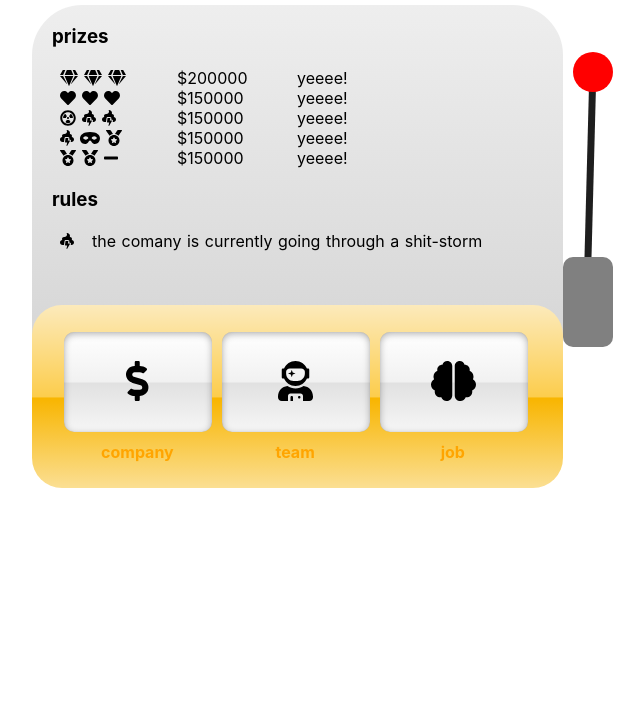
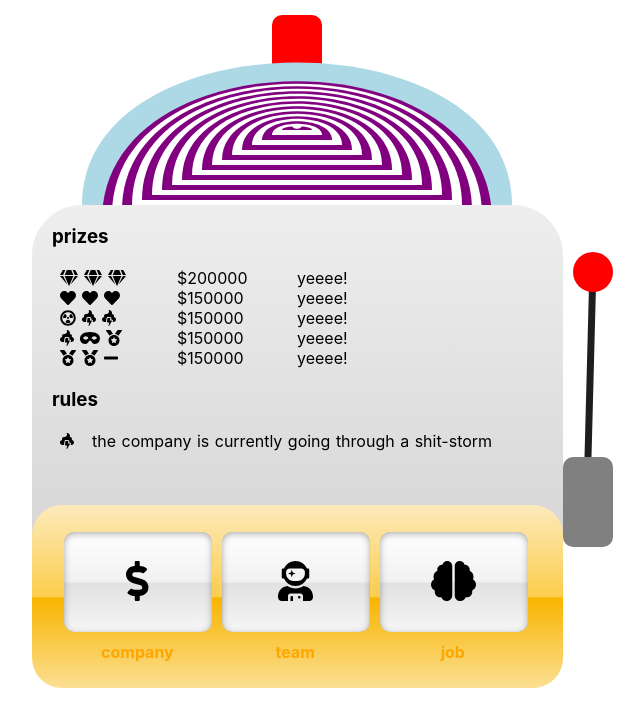
Before and after one commit to maninkari/jobgamble, a Nuxt app: page /game in a window 1280 px wide. Shown: the top 726 px of the page, without its empty margins (313-957 px from the left). Built offline with nearby package versions, Linux system fonts and the light colour scheme.

Commit message:
siren and psicodelic art

```diff
--- a/components/reel.vue
+++ b/components/reel.vue
@@ -33,9 +33,9 @@ export default {
       scrollTopVal: 0,
       scrollTopMax: 0,
       t: 0,
+      tempo: 0,
       tl: null,
-      speed: Math.random() + 0.5,
-      r: (((Math.random() * 3) | 0) * 210) / 3
+      speed: Math.random() + 0.5
     }
   },
 
@@ -56,6 +56,8 @@ export default {
       const t2 = (this.t * this.scrollTopVal) / r
 
       const reel = this.$refs[this.id]
+
+      this.tempo = t1 + t2 * 2
 
       this.tl = new TimelineMax()
       this.tl
--- a/components/tragamonedas.vue
+++ b/components/tragamonedas.vue
@@ -1,6 +1,18 @@
 <template lang="pug">
   div
     #tm
+      .topdiv
+        svg
+          rect(x="240" y="10" rx="10px" ry="10px" width="50" height="60" fill="red")
+
+          path(d="M50,200 C50,10 480,10 480,200" fill="lightblue")
+
+          g
+            path(
+              v-for="i in 20"
+              :d="'M' + (60 + 10*i) + ',' + (220-5*i) + ' C' + (60 + 10*i) + ',' + (25 + 5*i) + ' ' + (470-10*i) + ',' + (25 + 5*i) + ' '+(470-10*i)+','+(220-5*i)"
+              :fill="(i%2)?'purple':'white'"
+              :class="{'purple':(i%2), 'white':!(i%2)}")
       .box
         .prizes-rules
           h3 prizes
@@ -40,7 +52,7 @@
           br
           rule(
             :icon="company[3]"
-            comment="the comany is currently going through a shit-storm"
+            comment="the company is currently going through a shit-storm"
           )
         .group
           Reel(ref="r1" :icons="company")
@@ -60,6 +72,7 @@
 
 <script>
 import { FontAwesomeIcon } from '@fortawesome/vue-fontawesome'
+import { TimelineMax, Bounce } from 'gsap'
 import {
   faGem,
   faHeart,
@@ -120,6 +133,23 @@ export default {
       this.$refs.r1.spin()
       this.$refs.r2.spin()
       this.$refs.r3.spin()
+
+      const t = Math.max(
+        this.$refs.r1.tempo,
+        this.$refs.r2.tempo,
+        this.$refs.r3.tempo
+      )
+
+      const purples = document.getElementsByClassName('purple')
+      const tl = new TimelineMax()
+
+      tl.to(purples, t, {
+        fill: 'lavender',
+        ease: Bounce.easeInOut
+      }).to(purples, 0.5, {
+        fill: 'purple',
+        ease: Bounce.easeInOut
+      })
     }
   }
 }
@@ -169,11 +199,25 @@ a {
   padding: 5px;
 }
 
+.topdiv {
+  /* border-style: solid; */
+  padding: 0px;
+}
+
+.topdiv svg {
+  width: 100%;
+  height: 100%;
+}
+
 .box,
 .leverdiv {
   /* border-style: solid; */
   padding: 0px;
   display: inline-block;
+}
+
+.topdiv {
+  height: 200px;
 }
 
 .box {
```
